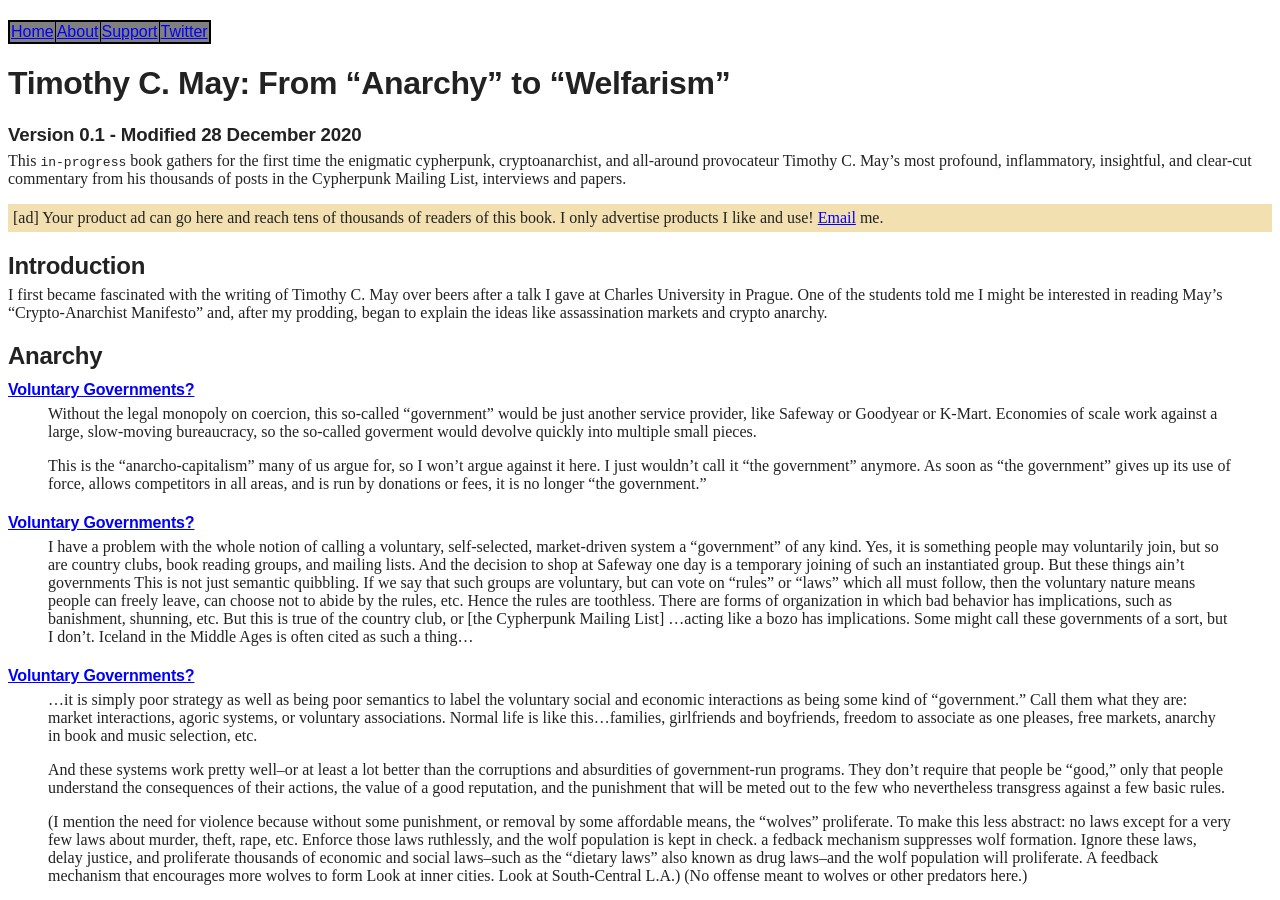
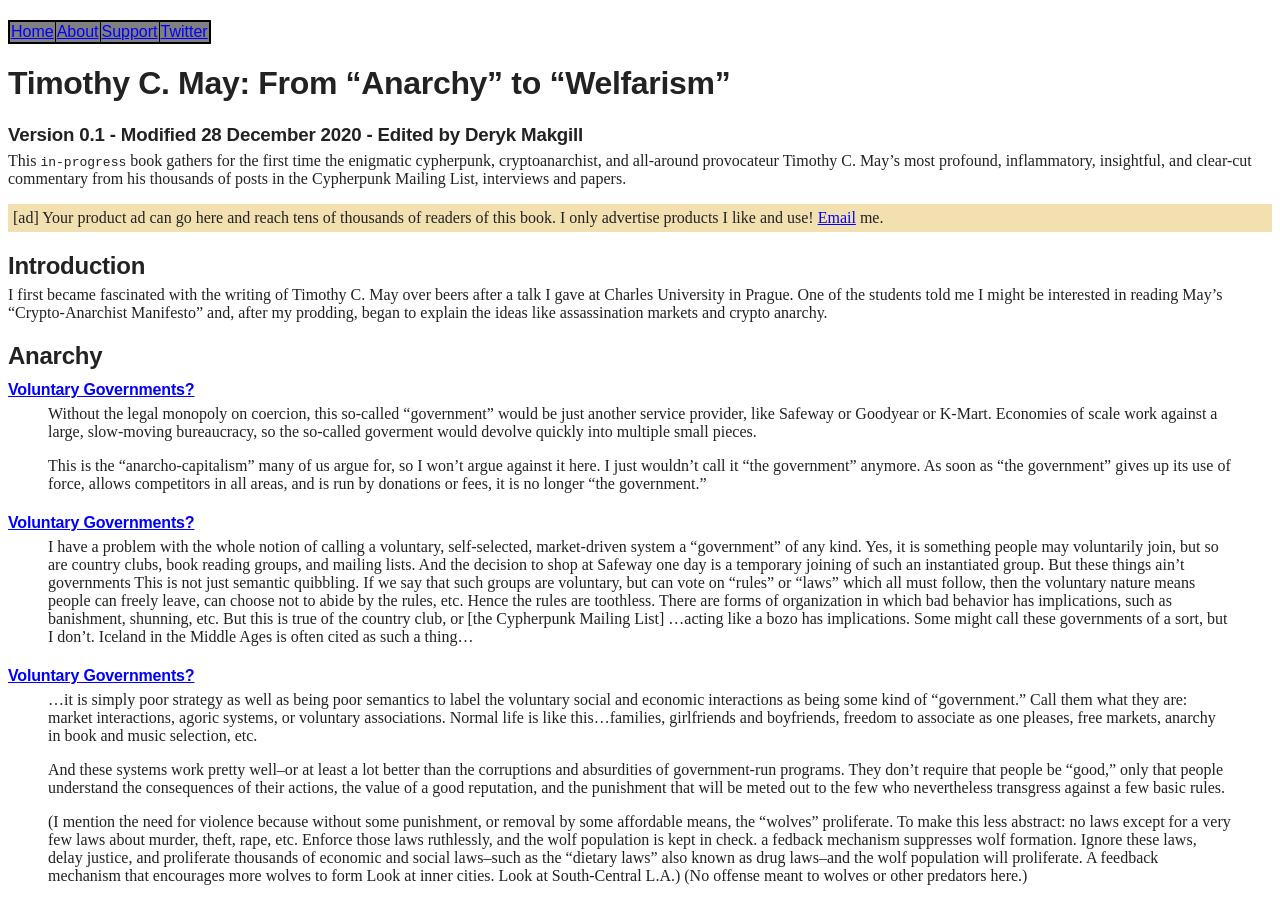
Before and after one commit to wakgill/deryk, a Jekyll site: the page built from tcm.md, in a window 1280 px wide and 900 px high. Built offline with Jekyll 4.4.1, drawn with Linux system fonts in a browser that asks for light colours.

Commit message:
Update tcm.md

```diff
--- a/tcm.md
+++ b/tcm.md
@@ -6,7 +6,7 @@ image: https://raw.githubusercontent.com/wakgill/deryk/main/assets/img/tmc.png
 
 # Timothy C. May: From "Anarchy" to "Welfarism"
 
-### Version 0.1 - Modified 28 December 2020
+### Version 0.1 - Modified 28 December 2020 - Edited by Deryk Makgill
 
 
 This <code>in-progress</code> book gathers for the first time the enigmatic cypherpunk, cryptoanarchist, and all-around provocateur Timothy C. May’s most profound, inflammatory, insightful, and clear-cut commentary from his thousands of posts in the Cypherpunk Mailing List, interviews and papers.
```
